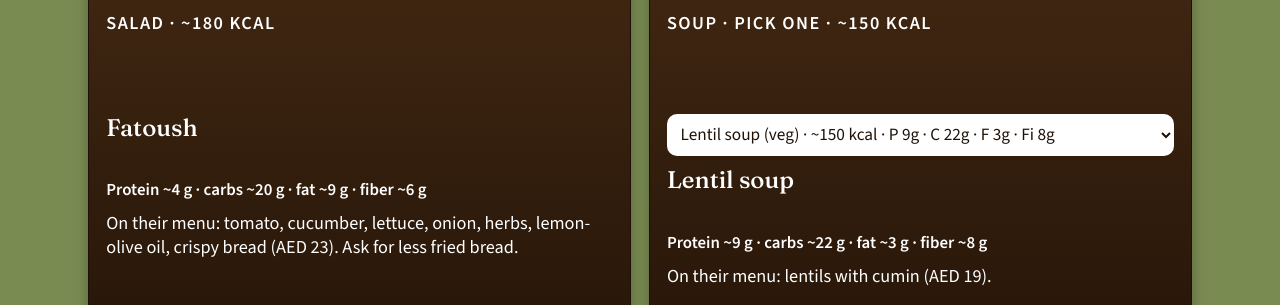
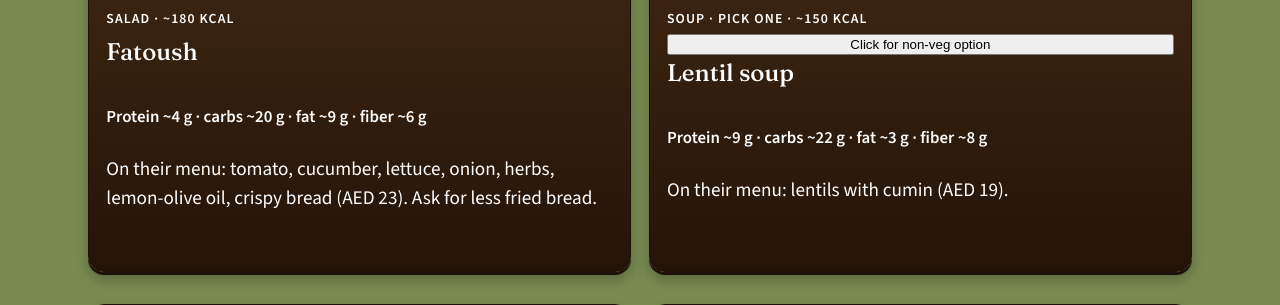
Before and after one commit to katrinakhan/weight-watchers-dubai, a Flask app: page /restaurant/reem-al-bawadi in a window 1280 px wide. Shown: the part 1525-1830 px from the top of the page. Run offline with Flask 3, Linux system fonts and the light colour scheme; a user stored in the database is signed in.

Commit message:
Use Click for vegetarian / non-veg option on every restaurant, with no dish names in the bar.
Co-authored-by: Cursor <cursoragent@cursor.com>

```diff
--- a/restaurants.py
+++ b/restaurants.py
@@ -260,6 +260,15 @@ MAIN_VEG = {
     "sri-lankan": O("Dhal, mallung and vegetable curry", 320, "Veg main: dhal, greens, one veg curry. A few spoons of rice.", "veg"),
 }
 
+MAIN_NONVEG = {
+    "arabic": O("Shish tawook or mixed grill", 380, "Non-veg main: chicken tawook or mixed grill. Leave the fries.", "non-veg"),
+    "chinese": O("Steamed chicken or fish", 340, "Non-veg main: steamed chicken or fish. No fried rice.", "non-veg"),
+    "japanese": O("Grilled fish or chicken robata", 340, "Non-veg main: grilled fish or chicken. Sauce on the side.", "non-veg"),
+    "indian": O("Chicken tikka or tandoor fish", 320, "Non-veg main: tandoor chicken or fish. One roti for the table if needed.", "non-veg"),
+    "filipino": O("Grilled chicken or fish", 340, "Non-veg main: inihaw chicken or fish. Skip extra rice.", "non-veg"),
+    "sri-lankan": O("Chicken curry or fish curry", 360, "Non-veg main: chicken or fish curry. A few spoons of rice.", "non-veg"),
+}
+
 
 def _looks_nonveg(name: str) -> bool:
     n = (name or "").lower()
@@ -287,14 +296,13 @@ def _as_option(plate, diet: str):
 
 
 def _ensure_course_options(cuisine: str, plates):
-    veg_kitchen = all(not _looks_nonveg(p["name"]) for p in plates)
     for plate in plates:
         options = plate.get("options") or [_as_option(plate, "veg" if not _looks_nonveg(plate["name"]) else "non-veg")]
         plate["options"] = options
         if len(options) > 1:
             continue
         label = plate["label"].lower()
-        is_main = label.startswith("main") or label == "dim sum"
+        is_main = (label.startswith("main") or label == "dim sum") and "soup / main" not in label
         is_soup = (not is_main) and (
             "soup" in label
             or "shorba" in plate["name"].lower()
@@ -304,16 +312,19 @@ def _ensure_course_options(cuisine: str, plates):
             or "harees" in plate["name"].lower()
         )
         if is_soup:
-            if veg_kitchen:
-                continue
             alt = SOUP_NONVEG[cuisine] if not _looks_nonveg(plate["name"]) else SOUP_VEG[cuisine]
             if alt["name"].lower() != plate["name"].lower():
                 options.append(alt)
-        if is_main and _looks_nonveg(plate["name"]):
-            alt = MAIN_VEG[cuisine]
+        elif is_main:
+            alt = MAIN_VEG[cuisine] if _looks_nonveg(plate["name"]) else MAIN_NONVEG[cuisine]
             if alt["name"].lower() != plate["name"].lower():
                 options.append(alt)
         plate["options"] = options
+    if plates and not any(len(p.get("options") or []) > 1 for p in plates):
+        last = plates[-1]
+        alt = MAIN_VEG[cuisine] if _looks_nonveg(last["name"]) else MAIN_NONVEG[cuisine]
+        if alt["name"].lower() != last["name"].lower():
+            last["options"].append(alt)
     return plates
 
 
--- a/static/css/style.css
+++ b/static/css/style.css
@@ -336,16 +336,19 @@ main {
     line-height: 1.25;
 }
 
-.dish-pick {
+.dish-options { display: none; }
     width: 100%;
     margin: 0.2rem 0 0.35rem;
     font: inherit;
-    font-size: 0.9rem;
-    padding: 0.45rem 0.5rem;
+    font-size: 0.95rem;
+    font-weight: 600;
+    text-align: left;
+    padding: 0.55rem 0.7rem;
     border-radius: 10px;
     border: 0;
     background: #fff;
     color: #1e1208;
+    cursor: pointer;
 }
 
 .course-copy p {
--- a/templates/restaurant.html
+++ b/templates/restaurant.html
@@ -35,23 +35,10 @@
             <div class="course-copy">
                 <p class="course-label">{{ d.label }}{% if d.options|length > 1 %} · pick one{% endif %} · ~<span data-show="kcal">{{ d.kcal }}</span> kcal</p>
                 {% if d.options|length > 1 %}
-                <label class="sr-only" for="dish-{{ loop.index }}">Choose {{ d.label }}</label>
-                <select class="dish-pick" id="dish-{{ loop.index }}">
-                    {% for o in d.options %}
-                    <option
-                        value="{{ loop.index0 }}"
-                        data-name="{{ o.name }}"
-                        data-kcal="{{ o.kcal }}"
-                        data-protein="{{ o.protein }}"
-                        data-carbs="{{ o.carbs }}"
-                        data-fat="{{ o.fat }}"
-                        data-fiber="{{ o.fiber }}"
-                        data-note="{{ o.note }}"
-                        data-diet="{{ o.diet }}"
-                        {% if loop.first %}selected{% endif %}
-                    >{{ o.name }} ({{ o.diet }}) · ~{{ o.kcal }} kcal · P {{ o.protein }}g · C {{ o.carbs }}g · F {{ o.fat }}g · Fi {{ o.fiber }}g</option>
-                    {% endfor %}
-                </select>
+                <script type="application/json" class="dish-options">{{ d.options|tojson }}</script>
+                <button type="button" class="dish-pick" data-index="0">
+                    {% if d.options[0].diet == 'veg' %}Click for non-veg option{% else %}Click for vegetarian option{% endif %}
+                </button>
                 <h2 class="dish-heading" data-show="name">{{ d.name }}</h2>
                 {% else %}
                 <h2 data-show="name">{{ d.name }}</h2>
@@ -122,47 +109,50 @@
 <script>
 (function () {
     var drink = {{ r.drink_name|tojson }};
-    function applySelect(select) {
-        var opt = select.options[select.selectedIndex];
-        if (!opt) return;
-        var card = select.closest("[data-course]");
-        if (!card) return;
+    function cta(diet) {
+        return diet === "veg" ? "Click for non-veg option" : "Click for vegetarian option";
+    }
+    function applyOption(card, opt) {
         var set = function (key, val) {
             var el = card.querySelector('[data-show="' + key + '"]');
             if (el) el.textContent = val;
         };
-        set("kcal", opt.getAttribute("data-kcal"));
-        set("protein", opt.getAttribute("data-protein"));
-        set("carbs", opt.getAttribute("data-carbs"));
-        set("fat", opt.getAttribute("data-fat"));
-        set("fiber", opt.getAttribute("data-fiber"));
-        set("note", opt.getAttribute("data-note"));
-        set("name", opt.getAttribute("data-name"));
+        set("kcal", opt.kcal);
+        set("protein", opt.protein);
+        set("carbs", opt.carbs);
+        set("fat", opt.fat);
+        set("fiber", opt.fiber);
+        set("note", opt.note);
+        set("name", opt.name);
+    }
+    function currentOption(card) {
+        var btn = card.querySelector(".dish-pick");
+        var hold = card.querySelector(".dish-options");
+        if (!btn || !hold) {
+            return {
+                name: (card.querySelector('[data-show="name"]') || {}).textContent || "",
+                kcal: Number((card.querySelector('[data-show="kcal"]') || {}).textContent || 0),
+                protein: Number((card.querySelector('[data-show="protein"]') || {}).textContent || 0),
+                carbs: Number((card.querySelector('[data-show="carbs"]') || {}).textContent || 0),
+                fat: Number((card.querySelector('[data-show="fat"]') || {}).textContent || 0),
+                fiber: Number((card.querySelector('[data-show="fiber"]') || {}).textContent || 0)
+            };
+        }
+        var options = JSON.parse(hold.textContent);
+        var index = Number(btn.getAttribute("data-index") || 0);
+        return options[index] || options[0];
     }
     function retotal() {
         var kcal = 0, protein = 0, carbs = 0, fat = 0, fiber = 0;
         var names = [];
         document.querySelectorAll("[data-course]").forEach(function (card) {
-            var select = card.querySelector(".dish-pick");
-            var k, p, c, f, fi, name;
-            if (select) {
-                var opt = select.options[select.selectedIndex];
-                k = Number(opt.getAttribute("data-kcal") || 0);
-                p = Number(opt.getAttribute("data-protein") || 0);
-                c = Number(opt.getAttribute("data-carbs") || 0);
-                f = Number(opt.getAttribute("data-fat") || 0);
-                fi = Number(opt.getAttribute("data-fiber") || 0);
-                name = opt.getAttribute("data-name") || "";
-            } else {
-                k = Number((card.querySelector('[data-show="kcal"]') || {}).textContent || 0);
-                p = Number((card.querySelector('[data-show="protein"]') || {}).textContent || 0);
-                c = Number((card.querySelector('[data-show="carbs"]') || {}).textContent || 0);
-                f = Number((card.querySelector('[data-show="fat"]') || {}).textContent || 0);
-                fi = Number((card.querySelector('[data-show="fiber"]') || {}).textContent || 0);
-                name = (card.querySelector('[data-show="name"]') || {}).textContent || "";
-            }
-            kcal += k; protein += p; carbs += c; fat += f; fiber += fi;
-            if (name) names.push(name + " (~" + k + " kcal)");
+            var opt = currentOption(card);
+            kcal += Number(opt.kcal || 0);
+            protein += Number(opt.protein || 0);
+            carbs += Number(opt.carbs || 0);
+            fat += Number(opt.fat || 0);
+            fiber += Number(opt.fiber || 0);
+            if (opt.name) names.push(opt.name + " (~" + opt.kcal + " kcal)");
         });
         document.querySelectorAll("[data-meal-kcal]").forEach(function (el) { el.textContent = kcal; });
         document.querySelectorAll("[data-meal-protein]").forEach(function (el) { el.textContent = protein; });
@@ -172,9 +162,15 @@
         var how = document.querySelector("[data-how-plates]");
         if (how) how.textContent = names.join(" + ") + (drink ? " + " + drink : "");
     }
-    document.querySelectorAll(".dish-pick").forEach(function (select) {
-        select.addEventListener("change", function () {
-            applySelect(select);
+    document.querySelectorAll(".dish-pick").forEach(function (btn) {
+        btn.addEventListener("click", function () {
+            var card = btn.closest("[data-course]");
+            var hold = card.querySelector(".dish-options");
+            var options = JSON.parse(hold.textContent);
+            var index = (Number(btn.getAttribute("data-index") || 0) + 1) % options.length;
+            btn.setAttribute("data-index", String(index));
+            applyOption(card, options[index]);
+            btn.textContent = cta(options[index].diet);
             retotal();
         });
     });
```
